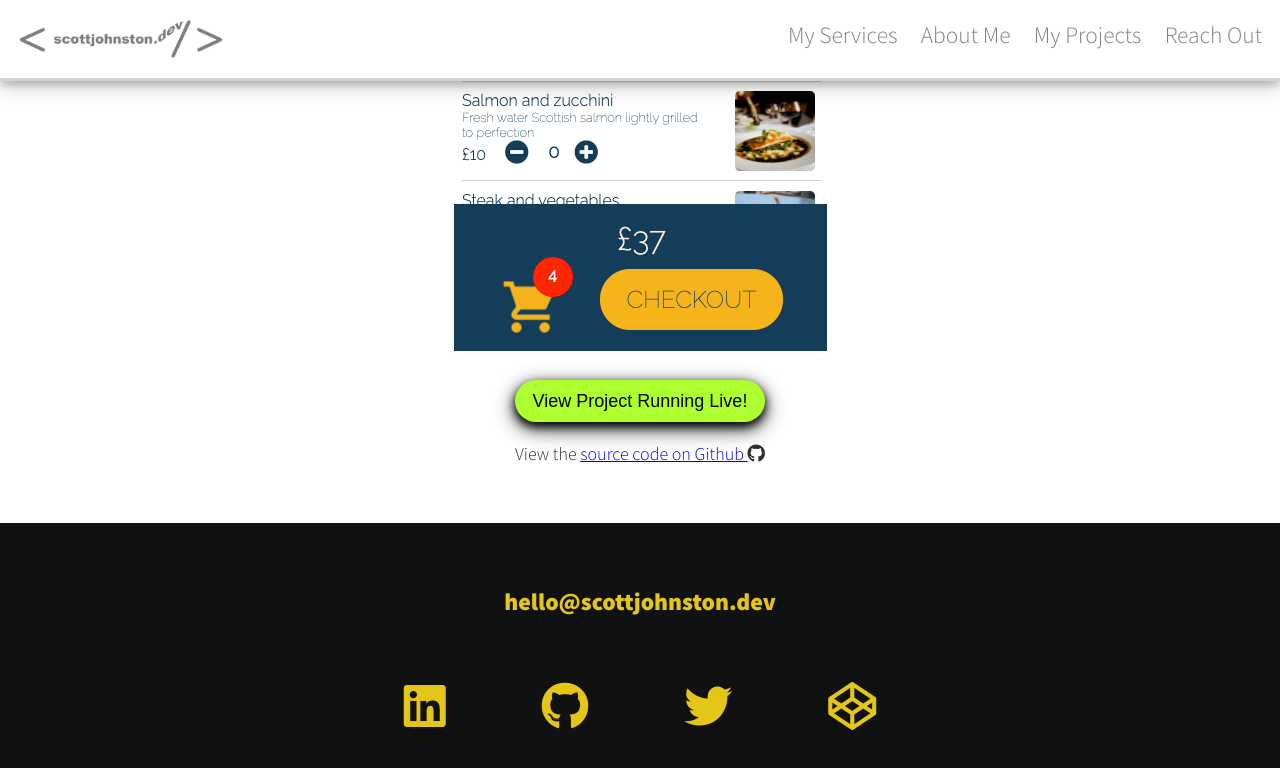
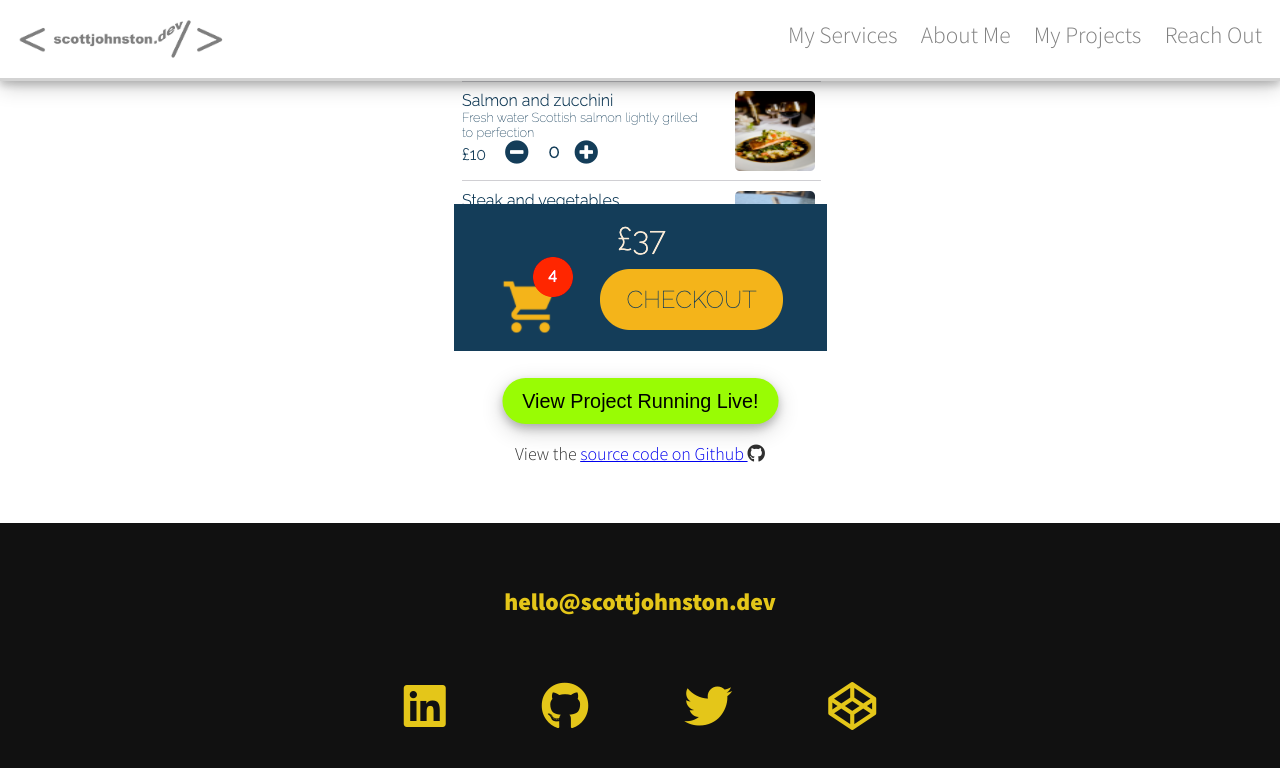
Before and after one commit to SJ47/scottjohnston-portfolio, a React (Create React App) app: page /foodee in a window 1280 px wide. In both pictures the pointer is over the button "View Project Running Live!". Shown: the part 772-1540 px from the top of the page. Built offline with nearby package versions, Linux system fonts and the light colour scheme.

Commit message:
slight transition tweak to project hover button

```diff
--- a/src/App.css
+++ b/src/App.css
@@ -434,15 +434,12 @@ hr {
     margin-top: 1.6em;
     cursor: pointer;
     box-shadow: var(--box-shadow-light);
+    transition: 400ms;
 }
 
 .project-button:hover {
-    border: 0;
-    padding: 0.6em 1em;
-    border-radius: 25px;
-    margin-top: 1.6em;
-    cursor: pointer;
-    box-shadow: var(--box-shadow-heavy);
+    transform: scale(1.1);
+    background-color: rgb(153, 252, 4);
 }
 
 .project-button:focus {
```
